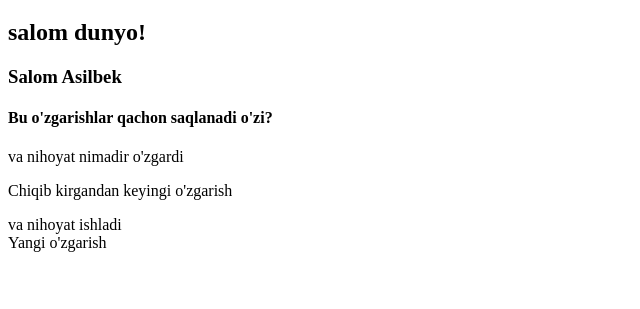
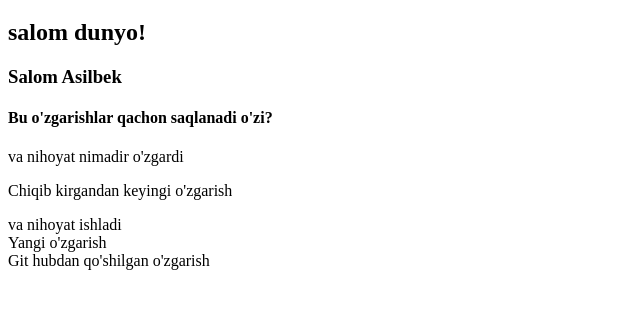
Before and after one commit to Kutubxona77-netizen/my-test-project, a plain HTML site: page index.html in a window 1280 px wide. Shown: the part 61-370 px from the top of the page, without its empty margins (0-640 px from the left). Drawn offline with Linux system fonts and the light colour scheme.

Commit message:
Add new change notification from GitHub
Git Hubdan qo'shilgan o'zgarish

```diff
--- a/index.html
+++ b/index.html
@@ -16,6 +16,7 @@
     <p>Chiqib kirgandan keyingi o'zgarish</p>
     <div>va nihoyat ishladi</div>
     <div>Yangi o'zgarish</div>
+    <div>Git hubdan qo'shilgan o'zgarish</div>
 </body>
 
 </html>
```
